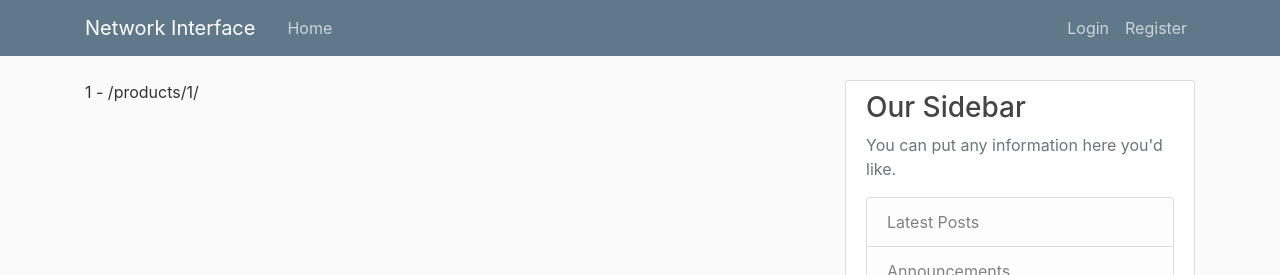
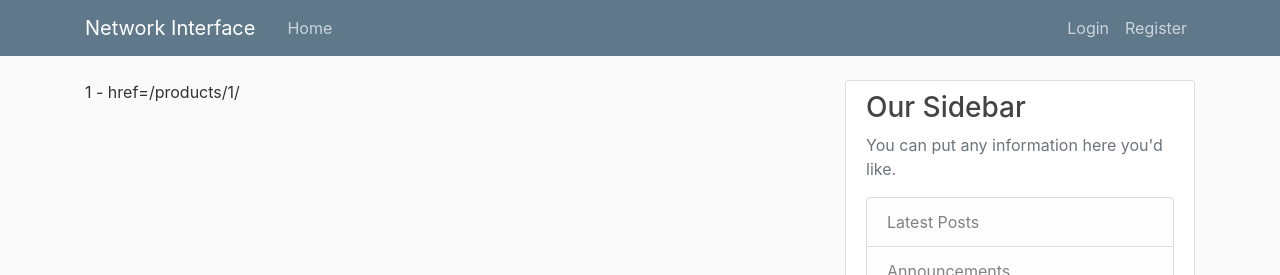
Before and after one commit to Jeffsto/django, a Django app: page /products/ in a window 1280 px wide. Shown: the top 275 px of the page. Run offline with Django 3.2, Linux system fonts and the light colour scheme; tables that the repository leaves empty hold one stand-in row (values such as "Sample post"); some libraries are stand-ins or nearby versions.

Commit message:
List DB entries.  Direct linking DB entries

```diff
--- a/trydjango/products/templates/products/product_list.html
+++ b/trydjango/products/templates/products/product_list.html
@@ -4,7 +4,7 @@
 
 
 {% for instance in object_list %}
-    <p> {{ instance.id }} - {{ instance.get_absolute_url}}</p>
+    <p> {{ instance.id }} - href={{ instance.get_absolute_url}}</p>
 {% endfor %}
 
 {% endblock content %}
```
